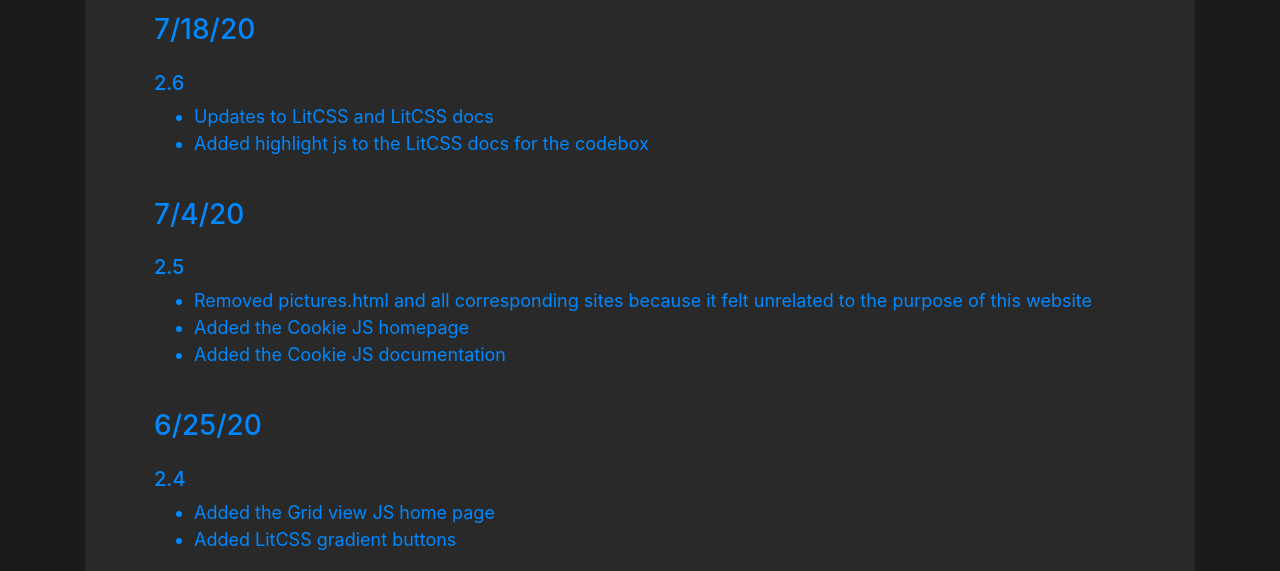
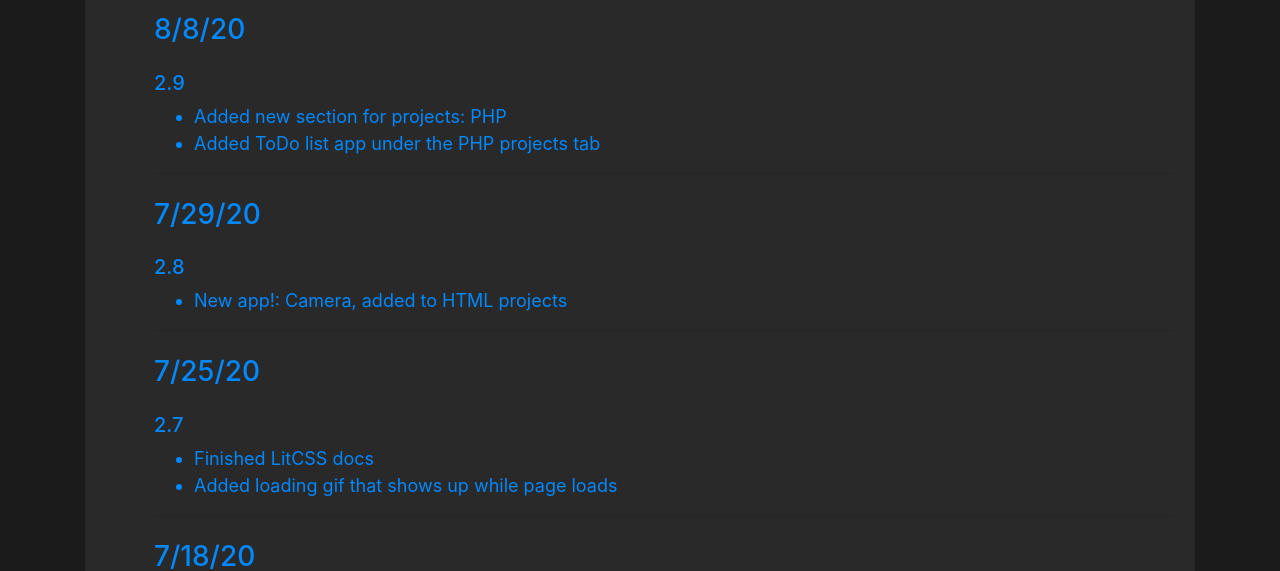
Before and after one commit to advaithmalka/old-website, a website: page change-log.html in a window 1280 px wide. Shown: the part 231-802 px from the top of the page. Drawn offline with Linux system fonts and the light colour scheme.

Commit message:
Update changelog

```diff
--- a/change-log.html
+++ b/change-log.html
@@ -24,6 +24,35 @@
 			<div class="card my-3 card-dark" id="card">
 				<div class="card-body ml-5">
 					<div class="card-title card-body h1 mb-n2">Changelog</div>
+
+					<div class="h3 my-4">8/8/20</div>
+					<div class="h5">2.9</div>
+					<div class="card-text">
+						<ul>
+							<li>Added new section for projects: PHP</li>
+							<li>Added ToDo list app under the PHP projects tab</li>
+						</ul>
+					</div>
+					<hr/>
+
+					<div class="h3 my-4">7/29/20</div>
+					<div class="h5">2.8</div>
+					<div class="card-text">
+						<ul>
+							<li>New app!: Camera, added to HTML projects</li>
+						</ul>
+					</div>
+					<hr />
+
+					<div class="h3 my-4">7/25/20</div>
+					<div class="h5">2.7</div>
+					<div class="card-text">
+						<ul>
+							<li>Finished LitCSS docs</li>
+							<li>Added loading gif that shows up while page loads</li>
+						</ul>
+					</div>
+					<hr />
 
 					<div class="h3 my-4">7/18/20</div>
 					<div class="h5">2.6</div>
```
